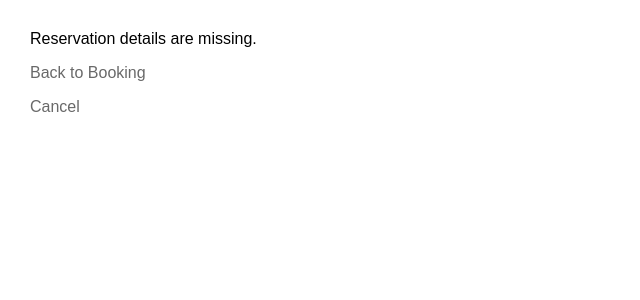
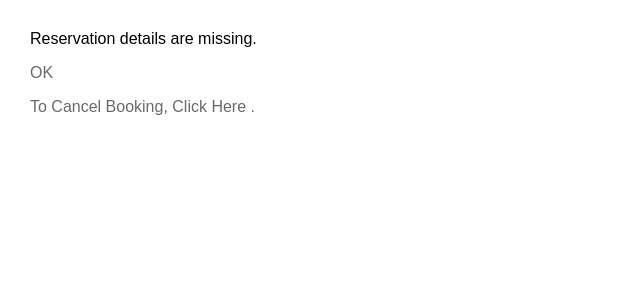
Before and after one commit to FarqadAhmed/itcs333-project, a PHP site: page /reservation.php in a window 1280 px wide. Shown: the top 300 px of the page, without its empty margins (0-640 px from the left). Run offline with PHP 8.4, Linux system fonts and the light colour scheme.

Commit message:
upadte buttons

```diff
--- a/reservation.php
+++ b/reservation.php
@@ -46,7 +46,7 @@ if (isset($_GET['RoomID']) && isset($_GET['TimeslotID']) && isset($_GET['Booking
     <link rel="stylesheet" href="media.css">
 </head>
 <body>
-    <p><a href="book.php">Back to Booking</a></p>
-    <p><a href="cancel.php"> Cancel</a></p>
+    <p><a href="browse_rooms.php"> OK </a></p>
+    <p><a href="cancel.php"> To Cancel Booking, Click Here .</a></p>
 </body>
 </html>
```
